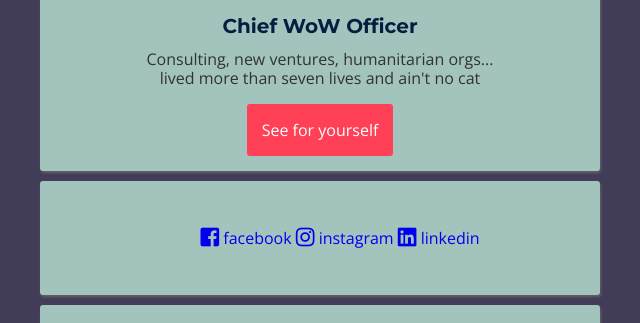
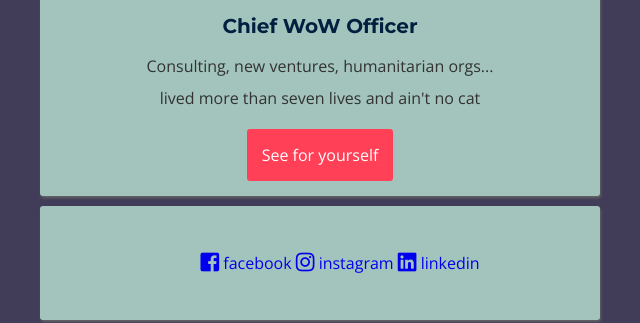
Before and after one commit to Andreiadomz/profile, a plain HTML site: page index.html in a window 1280 px wide. Shown: the part 491-814 px from the top of the page, without its empty margins (350-990 px from the left). Drawn offline with nearby package versions, Linux system fonts and the light colour scheme.

Commit message:
removed line height

```diff
--- a/style.css
+++ b/style.css
@@ -29,7 +29,6 @@ a {
 
 p {
   color: #323232;
-  line-height: 60%;
   margin: 10px;
 }
 
```
